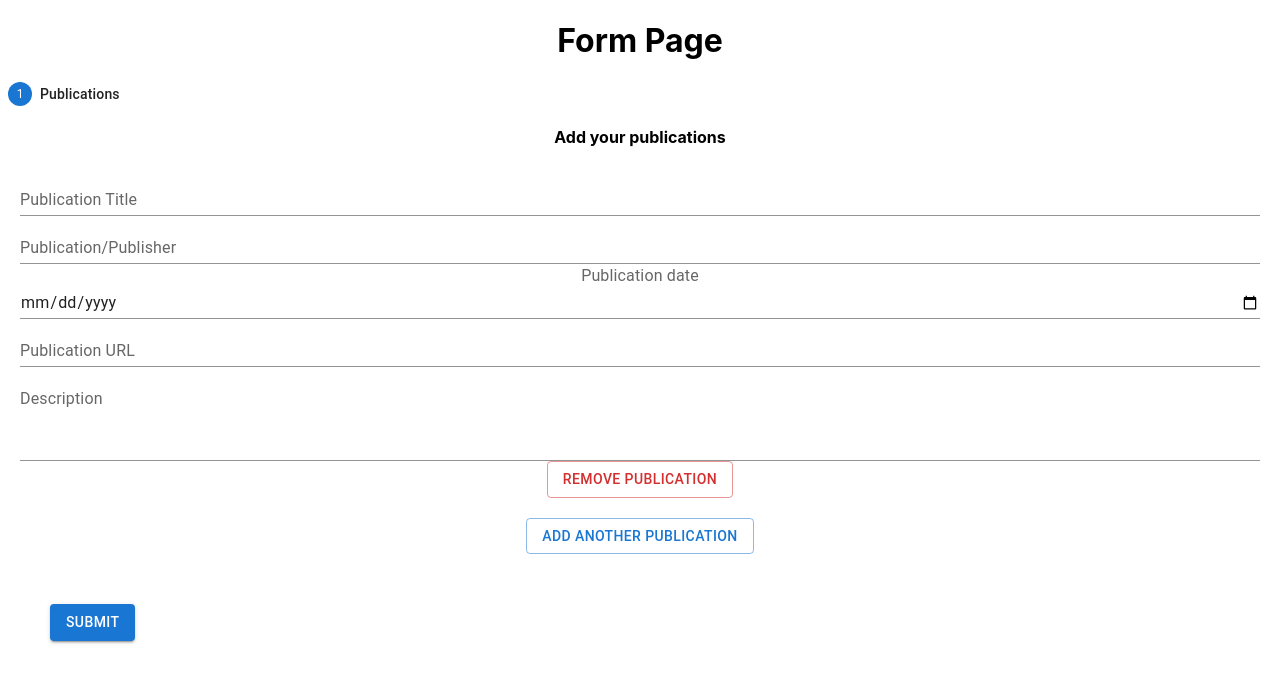
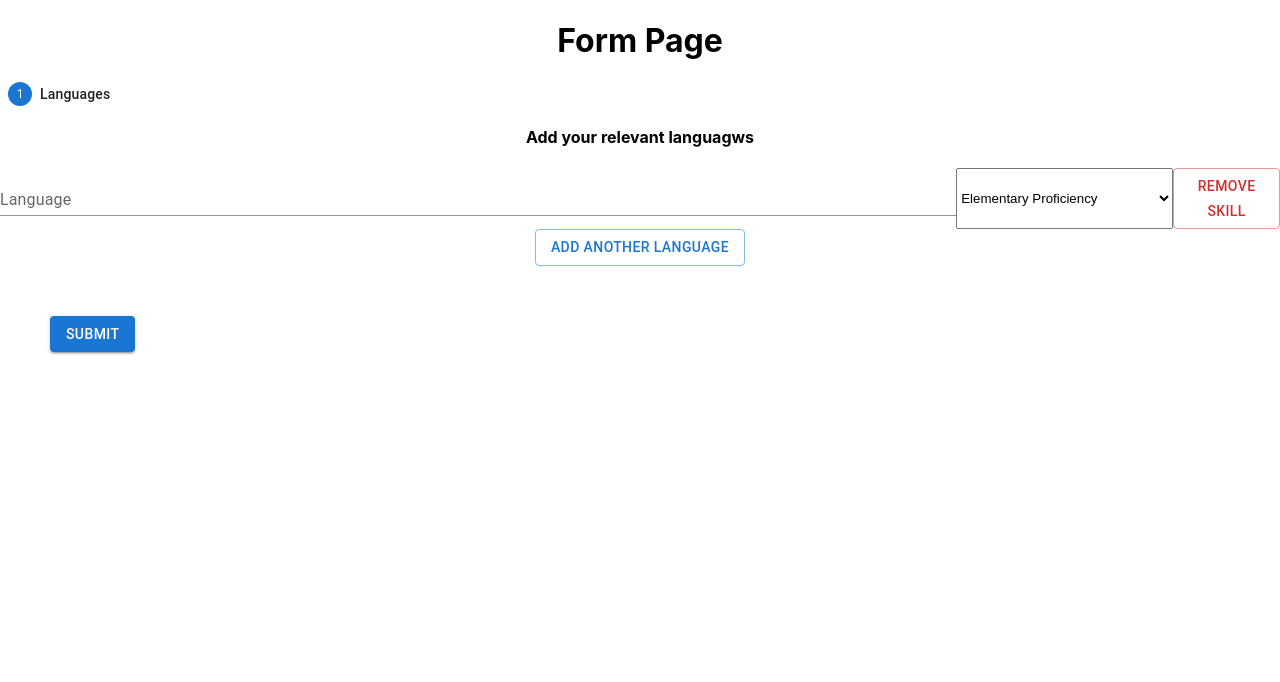
Before and after one commit to avdalmi/cv-builder-front-end, a React (Create React App) app: page /form in a window 1280 px wide. Shown: the top 682 px of the page. Built offline with nearby package versions, Linux system fonts and the light colour scheme.

Commit message:
languages section done

```diff
--- a/src/Components/Form/SelectField.jsx
+++ b/src/Components/Form/SelectField.jsx
@@ -4,9 +4,16 @@ import React from "react";
 
 function SelectField({ ...props }) {
   const [field, meta] = useField(props);
-
+  // console.log("props", props);
   return (
-    <TextField select label="select" defaultValue="" {...field} {...props}>
+    <TextField
+      style={{ width: 550 }}
+      select
+      //   label="select"
+      defaultValue=""
+      {...field}
+      {...props}
+    >
       {props.options.map((item) => {
         return (
           <MenuItem key={item.id} value={item.name}>
--- a/src/Components/FormSections/7_LanguageSection.jsx
+++ b/src/Components/FormSections/7_LanguageSection.jsx
@@ -1,13 +1,75 @@
 import React from "react";
+import { FieldArray, Field } from "formik";
+import TextInputField from "../Form/TextInputField";
+import { Button, FormLabel, MenuItem, TextField } from "@mui/material";
+import SelectField from "../Form/SelectField";
+import { languageLevelOptions } from "../../Data/LanguageLevelOptions";
 
-function LanguageSection({ handleSubmit }) {
+function LanguageSection(props) {
   return (
-    <>
-      <h1>Languages</h1>
-      <form onSubmit={handleSubmit}></form>
-    </>
+    <FieldArray
+      name="languages"
+      render={(arrayHelpers) => {
+        // console.log("helpers", arrayHelpers);
+        return (
+          <div>
+            <h4>Add your relevant languagws</h4>
+            {props.initialValues.languages.map((language, index) => (
+              <div key={index} style={{ display: "flex" }}>
+                <TextInputField
+                  name={`languages[${index}].languageName`}
+                  placeholder="Ex: English"
+                  label="Language"
+                />
+
+                <Field
+                  component="select"
+                  name={`languages.${index}.languageLevel`}
+                >
+                  {languageLevelOptions.map((item, index) => {
+                    return (
+                      <option
+                        style={{ width: 400 }}
+                        key={item.id}
+                        value={item.name}
+                      >
+                        {item.name}
+                      </option>
+                    );
+                  })}
+                </Field>
+
+                <Button
+                  type="button"
+                  variant="outlined"
+                  color="error"
+                  onClick={() => {
+                    arrayHelpers.remove(index);
+                    props.initialValues.languages.splice(index, 1);
+                  }}
+                >
+                  remove skill
+                </Button>
+              </div>
+            ))}
+            <Button
+              type="button"
+              variant="outlined"
+              onClick={() => {
+                arrayHelpers.push({ languageName: "", languageLevel: "" });
+                props.initialValues.languages.push({
+                  languageName: "",
+                  languageLevel: "",
+                });
+              }}
+            >
+              Add another language
+            </Button>
+          </div>
+        );
+      }}
+    />
   );
 }
 
 export default LanguageSection;
-// - taal: niveau
--- a/src/Data/BrainFirstOptions.js
+++ b/src/Data/BrainFirstOptions.js
@@ -1,7 +1,7 @@
 export const brainFirstOptions = [
   {
     id: 1,
-    nameEN: "Capacity",
+    name: "Capacity",
     nameNL: "Capaciteit",
     descriptionNL:
       "De hoeveelheid informatie die je tegelijkertijd in gedachten kunt houden, terughalen, toepassen en combineren. Een goede score hierop draagt bij aan creativiteit, proactief gedrag en een goed probleemoplossend vermogen.",
@@ -10,7 +10,7 @@ export const brainFirstOptions = [
   },
   {
     id: 2,
-    nameEN: "Processing speed",
+    name: "Processing speed",
     nameNL: "Denksnelheid",
     descriptionNL:
       "De mate waarin je snel beslissingen kunt nemen in een omgeving met veel informatie Een hoge score hierop draagt bij aan besluitvaardigheid, handelingssnelheid en resultaatgerichtheid.",
@@ -19,7 +19,7 @@ export const brainFirstOptions = [
   },
   {
     id: 3,
-    nameEN: "Grit",
+    name: "Grit",
     nameNL: "Volharding",
     descriptionNL:
       "Een hoge score hierop draagt bij aan stressbestendigheid, weerbaarheid en doorzettingsvermogen. In de dagelijkse praktijk zal je waarschijnlijk je hoofd koel kunnen houden in stressvolle situaties en zelfs bij toenemende complexiteit of tijdsdruk goed kunnen blijven functioneren.",
@@ -28,7 +28,7 @@ export const brainFirstOptions = [
   },
   {
     id: 4,
-    nameEN: "Blocking",
+    name: "Blocking",
     nameNL: "Afsluiten",
     descriptionNL:
       "Een goede score hierop draagt bij aan het vermogen om je te kunnen afsluiten voor de omgeving en onverstoorbaar te zijn. In de dagelijkse praktijk kan je waarschijnlijk je werk goed doen in drukke werkomgevingen zoals een kantoortuin, een café of in de trein.",
@@ -37,7 +37,7 @@ export const brainFirstOptions = [
   },
   {
     id: 5,
-    nameEN: "Dividing",
+    name: "Dividing",
     nameNL: "Verdelen",
     descriptionNL:
       ". Een hoge score hierop draagt bij aan het kunnen richten en verdelen van aandacht. In de dagelijkse praktijk ben je waarschijnlijk in staat om je aandacht efficiënt te verdelen over meerdere taken en mensen, kun je relatief makkelijk schakelen tussen verschillende taken en richt je je aandacht snel op dat wat belangrijk is.",
@@ -46,7 +46,7 @@ export const brainFirstOptions = [
   },
   {
     id: 6,
-    nameEN: "Anticipating",
+    name: "Anticipating",
     nameNL: "Anticiperen",
     descriptionNL:
       "Een hoge score hierop draagt bij aan het vermogen om planmatig te werken, vooruit te denken en doelgericht te handelen. In de dagelijkse praktijk zal je waarschijnlijk in staat zijn om twee stappen vooruit te denken en kunnen inschatten hoe je moet handelen in verschillende situaties.",
@@ -55,7 +55,7 @@ export const brainFirstOptions = [
   },
   {
     id: 7,
-    nameEN: "Eye for detail",
+    name: "Eye for detail",
     nameNL: "Oog voor detail",
     descriptionNL:
       " Een goede score hierop draagt bij aan het vermogen om te kunnen inzoomen op details, goed te kunnen onderscheiden en precies te werken. In de dagelijkse praktijk heb je waarschijnlijk bovengemiddeld oog voor detail, kun je goed afgewogen beslissingen nemen en kun je collega's goed helpen bij kwaliteitscontroles",
@@ -64,7 +64,7 @@ export const brainFirstOptions = [
   },
   {
     id: 8,
-    nameEN: "Prioritizing",
+    name: "Prioritizing",
     nameNL: "Prioriteren",
     descriptionNL:
       "Een goede score hierop draagt bij aan het vermogen om overzicht te houden en te kunnen prioriteren. In de dagelijkse praktijk ben je waarschijnlijk in staat om relatief snel tot de kern te komen, de rode draad vast te houden, en doelgericht te werken.",
@@ -73,7 +73,7 @@ export const brainFirstOptions = [
   },
   {
     id: 9,
-    nameEN: "Consistency",
+    name: "Consistency",
     nameNL: "Consistentie",
     descriptionNL:
       "Een hoge score hierop draagt bij aan nauwkeurigheid en het vermogen om foutloos te kunnen handelen. In de dagelijkse praktijk zal je waarschijnlijk in de regel weinig fouten maken en ben je over het algemeen in staat om stabiele kwaliteit te leveren.",
@@ -82,7 +82,7 @@ export const brainFirstOptions = [
   },
   {
     id: 10,
-    nameEN: "Action speed",
+    name: "Action speed",
     nameNL: "Actiesnelheid",
     descriptionNL:
       "Een hoge score hierop draagt bij aan het vermogen om snel te kunnen handelen en beslissen en aan het werktempo. In de dagelijkse praktijk zul je waarschijnlijk snel kunnen handelen op de automatische piloot en kun je relatief snel simpele beslissingen nemen.",
@@ -91,7 +91,7 @@ export const brainFirstOptions = [
   },
   {
     id: 11,
-    nameEN: "Precision",
+    name: "Precision",
     nameNL: "Precisie",
     descriptionNL:
       "Een hoge score hierop draagt bij aan nauwkeurigheid en effectiviteit. In de dagelijkse praktijk zul je waarschijnlijk in staat zijn om veel taken tegelijkertijd te coördineren en tot een goed einde te brengen. Daarnaast kun je waarschijnlijk foutloos blijven werken wanneer verschillende taken zich aan je opbrengen.",
@@ -100,7 +100,7 @@ export const brainFirstOptions = [
   },
   {
     id: 12,
-    nameEN: "Self-control",
+    name: "Self-control",
     nameNL: "Zelfcontrole",
     descriptionNL:
       "Een hoge score hierop draagt bij aan geduld kunnen bewaren, beheerst handelen en zelfregulatie. In de dagelijkse praktijk zul je jezelf waarschijnlijk regelmatig kunnen behoeden om onnodige fouten te maken en ben je in de regel in staat om op het allerlaatste moment niet of anders te handelen.",
@@ -109,7 +109,7 @@ export const brainFirstOptions = [
   },
   {
     id: 13,
-    nameEN: "Switching",
+    name: "Switching",
     nameNL: "Schakelen",
     descriptionNL:
       "Het gemak waarmee je tussen taken kunt wisselen. Een hoge score hierop is een belangrijke bouwsteen voor gedragseigenschappen als wendbaarheid en improvisatievermogen. In de dagelijkse praktijk zal je waarschijnlijk makkelijk kunnen schakelen tussen taken, stabiel blijven presteren als je vaak tussen werkzaamheden wisselt, en verlies je weinig tijd tijdens het opstarten van taken.",
@@ -118,7 +118,7 @@ export const brainFirstOptions = [
   },
   {
     id: 14,
-    nameEN: "Directing",
+    name: "Directing",
     nameNL: "Regisseren",
     descriptionNL:
       "Een hoge score hierop draagt bij aan het kunnen reflecteren en prioriteren. In de dagelijkse praktijk kun je waarschijnlijk goed inschatten welk gedrag passend is in een gegeven situatie. Ook heb je jezelf goed onder controle en kun je je eigen acties bijsturen indien je dat wenst.",
@@ -127,7 +127,7 @@ export const brainFirstOptions = [
   },
   {
     id: 15,
-    nameEN: "Letting go",
+    name: "Letting go",
     nameNL: "Loslaten",
     descriptionNL:
       "A high score on this ability contributes to mental resiliency, composure and efficacy. In daily practice, you are likely to simply let go of an undesirable problem, remark or situation and you do not easily get frustrated, when things do not work out as planned.",
@@ -136,7 +136,7 @@ export const brainFirstOptions = [
   },
   {
     id: 16,
-    nameEN: "Concentrating",
+    name: "Concentrating",
     nameNL: "Concentreren",
     descriptionNL:
       "De mate waarin je je gedachten bij een taak kunt houden, zelfs als het repetitief of saai wordt. Een hoge score hierop draagt bij aan kunnen focussen, doorzettingsvermogen en constant presteren.",
--- /dev/null
+++ b/src/Data/LanguageLevelOptions.js
@@ -0,0 +1,16 @@
+export const languageLevelOptions = [
+  {
+    id: 1,
+    name: "Elementary Proficiency",
+  },
+  { id: 2, name: "Limited Working Proficiency" },
+  {
+    id: 3,
+    name: "Professional Working Proficiency",
+  },
+  { id: 4, name: "Full Professional Proficiency" },
+  {
+    id: 5,
+    name: "Native/Bilingual Proficiency",
+  },
+];
--- a/src/Pages/FormPage/FormPage.jsx
+++ b/src/Pages/FormPage/FormPage.jsx
@@ -15,6 +15,7 @@ import { initialValues } from "./initialValues";
 import EducationSection from "../../Components/FormSections/4_EducationSection";
 import CertificatesSection from "../../Components/FormSections/5_CertificatesSection";
 import PublicationSection from "../../Components/FormSections/6_PublicationSection";
+import LanguageSection from "../../Components/FormSections/7_LanguageSection";
 
 function FormPage() {
   return (
@@ -63,13 +64,20 @@ function FormPage() {
           validationSchema={certificatesValidationSchema}
         >
           <CertificatesSection initialValues={initialValues} />
-        </FormStep> */}
+        </FormStep>
         <FormStep
           stepName="Publications"
           onSubmit={() => console.log("certificates submit")}
           validationSchema={publicationsValidationSchema}
         >
           <PublicationSection initialValues={initialValues} />
+        </FormStep> */}
+        <FormStep
+          stepName="Languages"
+          onSubmit={() => console.log("languages submit")}
+          // validationSchema={publicationsValidationSchema}
+        >
+          <LanguageSection initialValues={initialValues} />
         </FormStep>
       </MultiStepForm>
     </div>
--- a/src/Pages/FormPage/initialValues.js
+++ b/src/Pages/FormPage/initialValues.js
@@ -61,6 +61,12 @@ export const initialValues = {
       pubDescription: "",
     },
   ],
+  languages: [
+    {
+      languageName: "",
+      languageLevel: "",
+    },
+  ],
 };
 
 // - Periode
```
